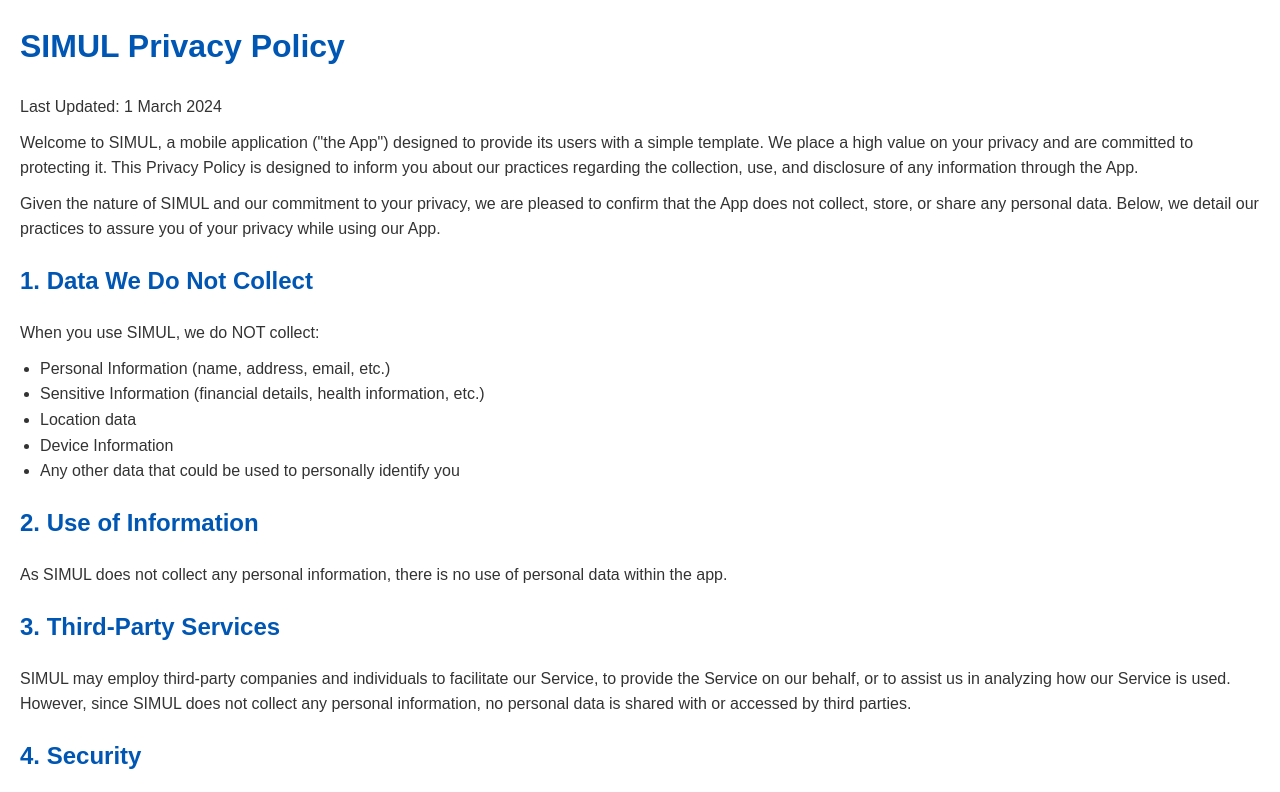
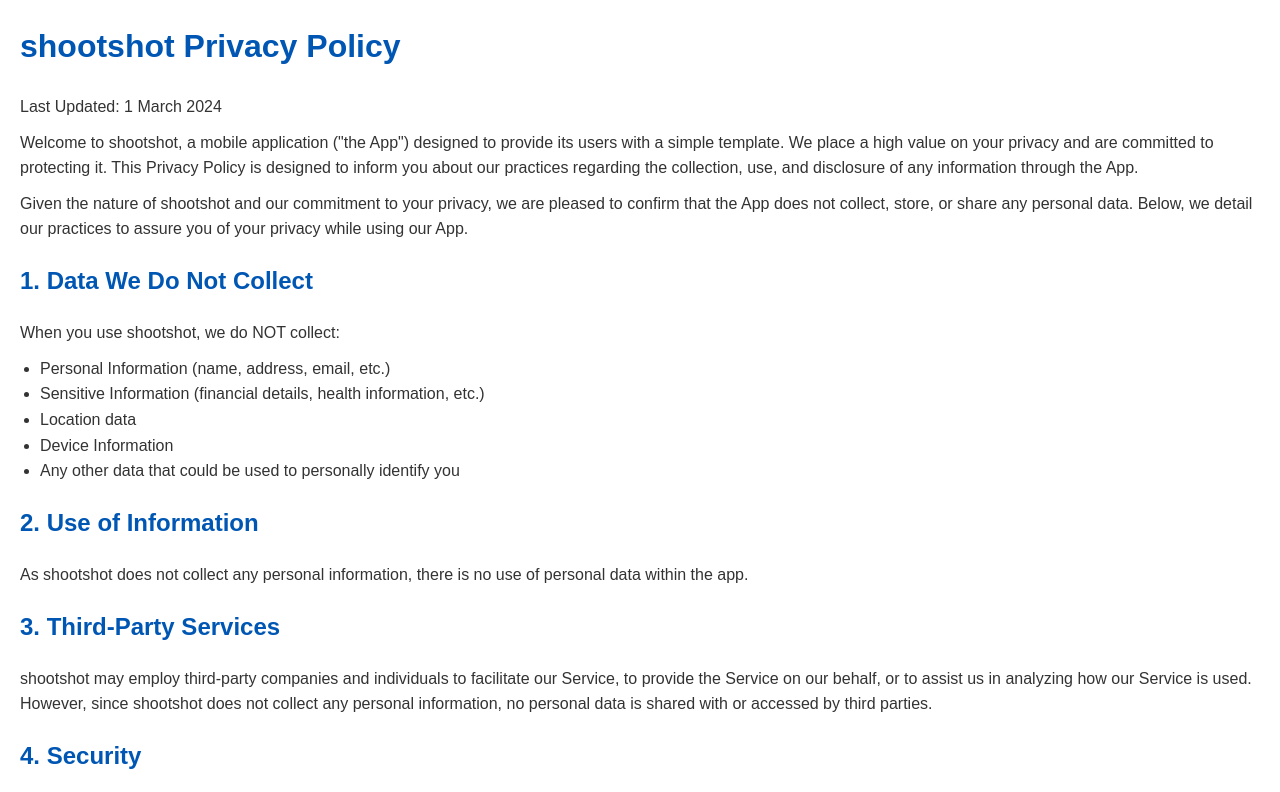
Before and after one commit to nobari/Fun, a plain HTML site: page privacy/index.html in a window 1280 px wide. Shown: the top 792 px of the page. Drawn offline with Linux system fonts and the light colour scheme.

Commit message:
shootshot

```diff
--- a/privacy/index.html
+++ b/privacy/index.html
@@ -4,7 +4,7 @@
 <head>
     <meta charset="UTF-8">
     <meta name="viewport" content="width=device-width, initial-scale=1.0">
-    <title>SIMUL Privacy Policy</title>
+    <title>shootshot Privacy Policy</title>
     <style>
         body {
             font-family: Arial, sans-serif;
@@ -31,19 +31,19 @@
 </head>
 
 <body>
-    <h1>SIMUL Privacy Policy</h1>
+    <h1>shootshot Privacy Policy</h1>
     <p>Last Updated: 1 March 2024</p>
 
-    <p>Welcome to SIMUL, a mobile application ("the App") designed to provide its users with a simple template. We place a high value on your privacy and are committed to protecting it. This Privacy Policy is
+    <p>Welcome to shootshot, a mobile application ("the App") designed to provide its users with a simple template. We place a high value on your privacy and are committed to protecting it. This Privacy Policy is
         designed to inform you about our practices regarding the collection, use, and disclosure of any information
         through the App.</p>
 
-    <p>Given the nature of SIMUL and our commitment to your privacy, we are pleased to confirm that the App does not
+    <p>Given the nature of shootshot and our commitment to your privacy, we are pleased to confirm that the App does not
         collect, store, or share any personal data. Below, we detail our practices to assure you of your privacy while
         using our App.</p>
 
     <h2>1. Data We Do Not Collect</h2>
-    <p>When you use SIMUL, we do NOT collect:</p>
+    <p>When you use shootshot, we do NOT collect:</p>
     <ul>
         <li>Personal Information (name, address, email, etc.)</li>
         <li>Sensitive Information (financial details, health information, etc.)</li>
@@ -53,18 +53,18 @@
     </ul>
 
     <h2>2. Use of Information</h2>
-    <p>As SIMUL does not collect any personal information, there is no use of personal data within the app.</p>
+    <p>As shootshot does not collect any personal information, there is no use of personal data within the app.</p>
 
     <h2>3. Third-Party Services</h2>
-    <p>SIMUL may employ third-party companies and individuals to facilitate our Service, to provide the Service on our
-        behalf, or to assist us in analyzing how our Service is used. However, since SIMUL does not collect any personal
+    <p>shootshot may employ third-party companies and individuals to facilitate our Service, to provide the Service on our
+        behalf, or to assist us in analyzing how our Service is used. However, since shootshot does not collect any personal
         information, no personal data is shared with or accessed by third parties.</p>
 
     <h2>4. Security</h2>
     <p>The security of your data is important to us, but remember that no method of transmission over the Internet, or
         method of electronic storage is 100% secure. While we strive to use commercially acceptable means to protect
         your Personal Information, we reiterate that we do not collect any personal data, further mitigating the risk of
-        data breaches concerning your use of SIMUL.</p>
+        data breaches concerning your use of shootshot.</p>
 
     <h2>5. Children’s Privacy</h2>
     <p>The App does not address anyone under the age of 13. As we do not collect any personal information, we do not
@@ -81,8 +81,8 @@
     <h2>8. Contact Us</h2>
     <p>If you have any questions or suggestions about our Privacy Policy, do not hesitate to contact us at haf.ofogh at gmail.com.</p>
 
-    <p>By using SIMUL, you’re enjoying a service committed to your privacy and designed with your data protection in
-        mind. Thank you for choosing SIMUL.</p>
+    <p>By using shootshot, you’re enjoying a service committed to your privacy and designed with your data protection in
+        mind. Thank you for choosing shootshot.</p>
 </body>
 
 </html>
```
